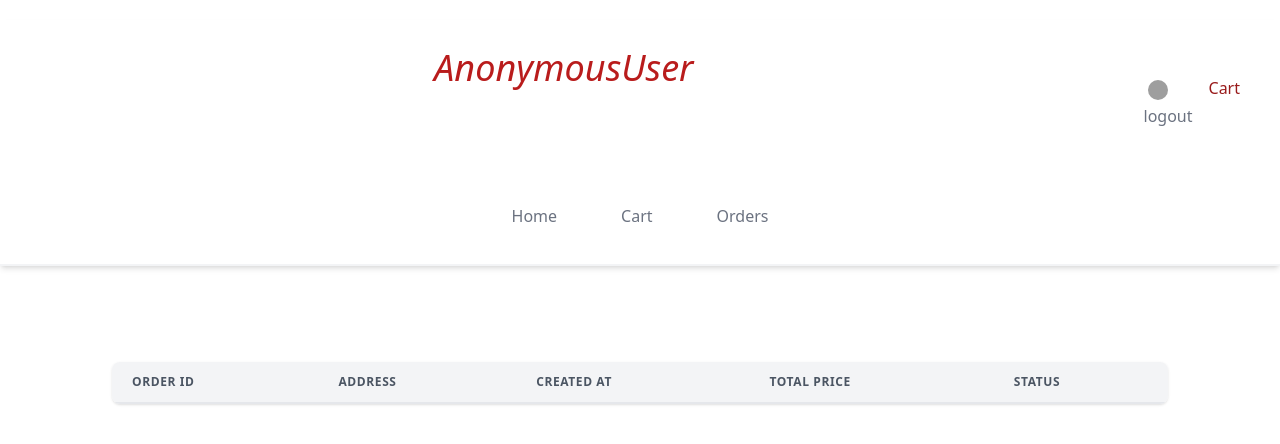
After one commit to syed-abdullah786/django-pract, a Django app: page /hell/order/ in a window 1280 px wide. The commit adds this page. Shown: the top 444 px of the page. Run offline with Django 4.2, Linux system fonts and the light colour scheme; data comes from the database, SQL or seed files in the repository; lists and menus that the app fills with data are empty; some libraries are stand-ins or nearby versions; grey boxes are pictures that could not be loaded.

Commit message:
cart done

```diff
--- a/abpractice/templates/abpractice/base.html
+++ b/abpractice/templates/abpractice/base.html
@@ -23,14 +23,14 @@
 					<form method="post" action="{% url 'logout'%}">
 
 					{% csrf_token%}
-					<input type="submit">Log out
+					<input type="submit" class="cursor-pointer" value="logout">
 					</input>
 						</form>
 					</a>
 
 					<a
 							class=" mx-4 whitespace-nowrap text-base  text-red-800 hover:text-gray-900"
-							href="/MarketPlace_AisModa/cart"> Cart ( 0 )</a>
+							href="{% url 'cart'%}"> Cart</a>
 				</div>
 				<div class="-my-2 md:hidden">
 					<button type="button" class="bg-white rounded-md p-2 inline-flex items-center justify-center text-gray-900 hover:text-gray-500 hover:bg-gray-100 focus:outline-none focus:ring-2 focus:ring-inset focus:ring-indigo-500" aria-expanded="false"><span class="sr-only">Open menu</span><svg class="h-6 w-6" xmlns="http://www.w3.org/2000/svg" fill="none" viewBox="0 0 24 24" stroke="currentColor" aria-hidden="true"><path stroke-linecap="round" stroke-linejoin="round" stroke-width="2" d="M4 6h16M4 12h16M4 18h16"></path></svg></button>
@@ -39,11 +39,10 @@
 		</div>
 	</div>
 	<nav id="bar" class="flex justify-center ">
-		<div class=" flex flex-col md:flex-row justify-center md:space-y-0 my-4 space-y-4  text-center text-gray-500"><a
-				href="/MarketPlace_AisModa/cart" class="mx-8 hover:text-red-900 active" aria-current="page"> Cart </a>
-			<a href="#" class="mx-8 hover:text-red-900"> Docs </a>
-			<a href="#" class="mx-8 hover:text-red-900"> Docs </a>
-			<a href="#" class="mx-8 hover:text-red-900"> Docs </a>
+		<div class=" flex flex-col md:flex-row justify-center md:space-y-0 my-4 space-y-4  text-center text-gray-500">
+			<a href="{% url 'index'%}" class="mx-8 hover:text-red-900"> Home </a>
+			<a href="{% url 'cart'%}" class="mx-8 hover:text-red-900 active" aria-current="page"> Cart </a>
+			<a href="{% url 'order'%}" class="mx-8 hover:text-red-900"> Orders </a>
 
 			{% if user.is_staff %}
 			<a href="{% url 'edit_product'%}" class="mx-8 hover:text-red-900"> Edit Product </a>
--- /dev/null
+++ b/abpractice/templates/abpractice/order.html
@@ -0,0 +1,94 @@
+{% extends "./base.html" %}
+
+{% block content %}
+
+<!-- component -->
+		<div>
+			<div class="px-4 sm:px-8 py-4 overflow-x-auto mt-20 mx-20">
+				<div class="inline-block min-w-full shadow rounded-lg overflow-hidden">
+					<table class="min-w-full leading-normal">
+						<thead>
+							<tr>
+								<th
+									class="px-5 py-3 border-b-2 border-gray-200 bg-gray-100 text-left text-xs font-semibold text-gray-600 uppercase tracking-wider">
+									Order Id
+								</th>
+								<th
+									class="px-5 py-3 border-b-2 border-gray-200 bg-gray-100 text-left text-xs font-semibold text-gray-600 uppercase tracking-wider">
+									Address
+								</th>
+								<th
+									class="px-5 py-3 border-b-2 border-gray-200 bg-gray-100 text-left text-xs font-semibold text-gray-600 uppercase tracking-wider">
+									Created at
+								</th>
+								<th
+									class="px-5 py-3 border-b-2 border-gray-200 bg-gray-100 text-left text-xs font-semibold text-gray-600 uppercase tracking-wider">
+									Total Price
+								</th>
+								<th
+									class="px-5 py-3 border-b-2 border-gray-200 bg-gray-100 text-left text-xs font-semibold text-gray-600 uppercase tracking-wider">
+									Status
+								</th>
+							</tr>
+						</thead>
+						<tbody>
+						{% for order in orders %}
+							<tr>
+								<td class="px-5 py-5 border-b border-gray-200 bg-white text-sm">
+									<div class="flex items-center">
+											<div class="ml-3">
+												<p class="text-gray-900 whitespace-no-wrap">
+													{{order.id}}
+												</p>
+											</div>
+										</div>
+								</td>
+								<td class="px-5 py-5 border-b border-gray-200 bg-white text-sm">
+									<p class="text-gray-900 whitespace-no-wrap">{{order.shipping_address}}</p>
+								</td>
+								<td class="px-5 py-5 border-b border-gray-200 bg-white text-sm">
+									<p class="text-gray-900 whitespace-no-wrap">
+										{{order.created}}
+									</p>
+								</td>
+								<td class="px-5 py-5 border-b border-gray-200 bg-white text-sm">
+									<p class="text-gray-900 whitespace-no-wrap">
+										{{order.total_price}}
+									</p>
+								</td>
+								<td class="px-5 py-5 border-b border-gray-200 bg-white text-sm">
+									{% if order.status == 'A'%}
+									<span
+                                        class="relative inline-block px-3 py-1 font-semibold text-green-900 leading-tight">
+                                        <span aria-hidden
+                                            class="absolute inset-0 bg-green-200 opacity-50 rounded-full"></span>
+									<span class="relative">Active</span>
+									</span>
+									{% endif %}
+									{% if order.status == 'C'%}
+									<span
+                                        class="relative inline-block px-3 py-1 font-semibold text-orange-900 leading-tight">
+                                        <span aria-hidden
+                                            class="absolute inset-0 bg-orange-200 opacity-50 rounded-full"></span>
+									<span class="relative">Cancelled</span>
+									</span>
+									{% endif %}
+									{% if order.status == 'I'%}
+									<span
+                                        class="relative inline-block px-3 py-1 font-semibold text-red-900 leading-tight">
+                                        <span aria-hidden
+                                            class="absolute inset-0 bg-red-200 opacity-50 rounded-full"></span>
+									<span class="relative">Inactive</span>
+									</span>
+									{% endif %}
+								</td>
+							</tr>
+						{% endfor %}
+						</tbody>
+					</table>
+				</div>
+			</div>
+		</div>
+
+
+{% endblock %}
--- a/abpractice/urls.py
+++ b/abpractice/urls.py
@@ -9,6 +9,7 @@ path('edit_product/', views.edit_product, name="edit_product"),
 path('logout/', views.logout_user, name="logout"),
 path('update/<int:id>', views.update, name="update"),
 path('delete/<int:id>', views.delete, name="delete"),
-path('cart/', views.cart, name="cart")
+path('cart/', views.cart, name="cart"),
+path('order/', views.order, name="order")
 # path('cart/ajax/', views.ajax_del, name="ajax_del")
 ]
--- a/abpractice/views.py
+++ b/abpractice/views.py
@@ -4,7 +4,7 @@ from django.http import HttpResponse, JsonResponse
 from django.shortcuts import render, get_object_or_404
 from django.template.loader import render_to_string
 
-from .models import Product, Category, Cart
+from .models import Product, Category, Cart, Order, Placed_Order
 from .forms import UserForm, ProductForm, CategoryForm, CartForm
 from django.views import View
 from django.contrib.auth import authenticate
@@ -59,6 +59,7 @@ class FormCheck(View):
             form.save()
             return render(request, 'abpractice/detail.html')
 
+
 @login_required(login_url='login')
 def index(request):
     product = Product.objects.all()
@@ -109,28 +110,27 @@ def add_product(request):
             return redirect('index')
         form = CategoryForm(request.POST)
         if form.is_valid():
-            print(form.cleaned_data)
             form.save()
             return redirect('add_product')
     else:
         form = ProductForm
         cat_form = CategoryForm
         return render(request, 'abpractice/add_product.html', {'pro_form': form,'cat_form':cat_form})
+
+
 @user_passes_test(restricted_check)
 @login_required(login_url='login')
 def edit_product(request):
     product = Product.objects.all()
     category = Category.objects.all()
+    return render(request, 'abpractice/edit_product.html', {'product': product, 'category': category})
 
-    return render(request, 'abpractice/edit_product.html',{'product': product,'category':category})
 
 def delete(request, id):
     obj = get_object_or_404(Product, id=id)
-
     if request.method == "POST":
         obj.delete()
         return redirect('index')
-
     return redirect('index')
 
 
@@ -146,8 +146,10 @@ def update(request, id):
         return redirect('index')
     return redirect('index')
 
+
 def is_ajax(request):
     return request.META.get('HTTP_X_REQUESTED_WITH') == 'XMLHttpRequest'
+
 
 def cart(request):
     if is_ajax(request) and request.method == "GET":
@@ -158,13 +160,46 @@ def cart(request):
         for cat in cart:
             a += cat.product.price
         html = render_to_string('abpractice/cart.html', {'carts': cart})
-        return JsonResponse({'html':html,'total':a})
+        return JsonResponse({'html': html, 'total': a})
+    cart = Cart.objects.filter(Q(user_id=request.user.id))
+    a = 0;
+    for cat in cart:
+        a += cat.product.price
+    return render(request, 'abpractice/cart.html',{'carts': cart,'total':a})
 
-    cart = Cart.objects.filter(Q(user_id=request.user.id))
-    a=0;
-    for cat in cart:
-        a+= cat.product.price
-    return render(request, 'abpractice/cart.html',{'carts': cart,'total':a})
+
+def order(request):
+    if request.method == 'POST':
+        carts = Cart.objects.filter(user_id=request.user.id)
+        a = 0;
+        for cart in carts:
+            if cart.product.in_stock:
+                a += cart.product.price
+                pass
+            else:
+                return redirect('cart')
+        obj = Order(total_price=a, user_id=request.user.id,
+                        shipping_address=request.POST['shipping_address'])
+        obj.save()
+        for cart in carts:
+            product_obj = Product.objects.get(id=cart.product.id)
+            product_obj.in_stock -= 1
+            product_obj.save()
+            Placed_obj = Placed_Order(product_title=cart.product.title, product_description=cart.product.description,
+                               product_price=cart.product.price, product_category=cart.product.category.category_name,
+                               order_id=obj.id)
+            Placed_obj.save()
+            cart.delete()
+        orders = Order.objects.filter(user_id=request.user.id)
+        return render(request, 'abpractice/order.html', {'orders': orders})
+    orders = Order.objects.filter(user_id=request.user.id)
+    return render(request, 'abpractice/order.html', {'orders': orders})
+
+
+
+
+
+
 
 # def ajax_del(request):
     # if request.method == "GET":
```
Also changed, not shown: abpractice/models.py (+14 -2 lines), abpractice/templates/abpractice/cart.html (+8 -3 lines), abpractice/migrations/0006_remove_order_product_placed_order.py (added), abpractice/migrations/0007_rename_order_id_placed_order_order.py (added), abpractice/migrations/0008_order_created.py (added), abpractice/migrations/0009_alter_order_user.py (added), abpractice/migrations/0010_order_size.py (added), abpractice/migrations/0011_rename_size_order_status.py (added), db.sqlite3.
